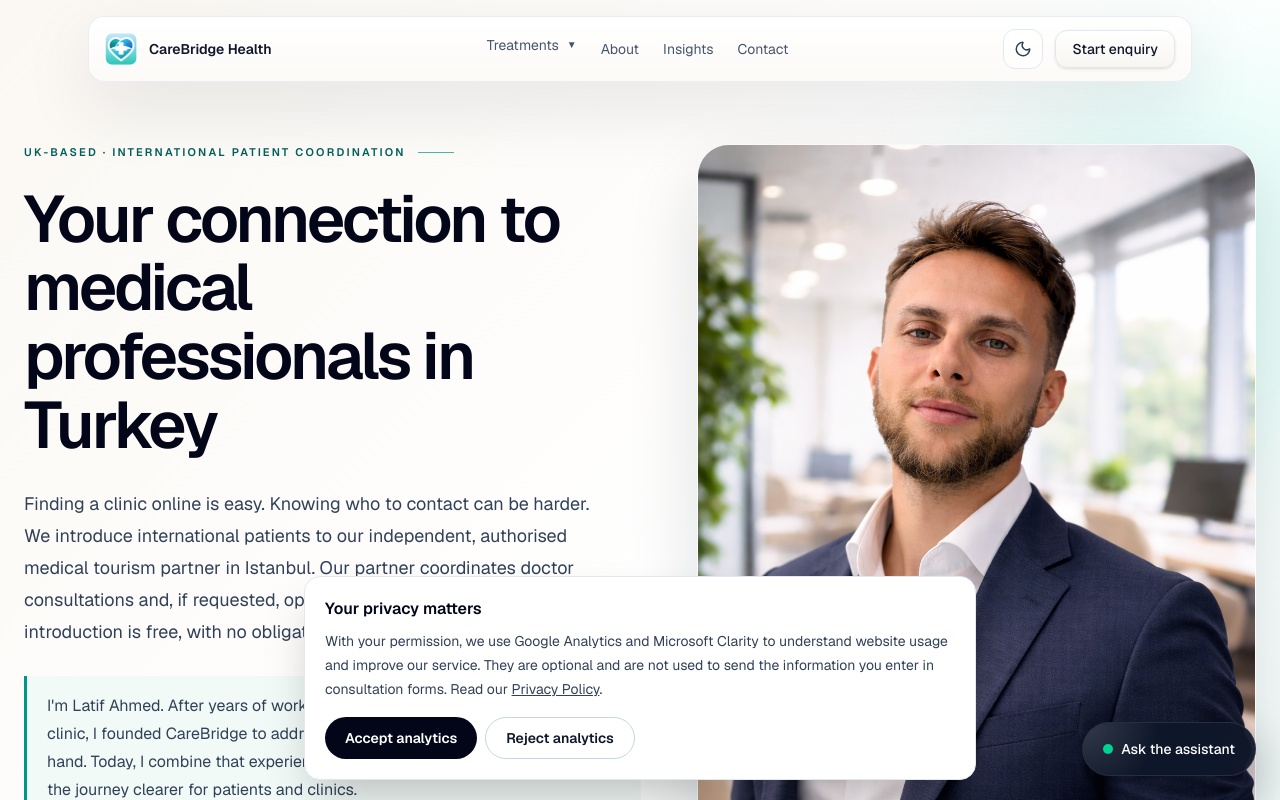
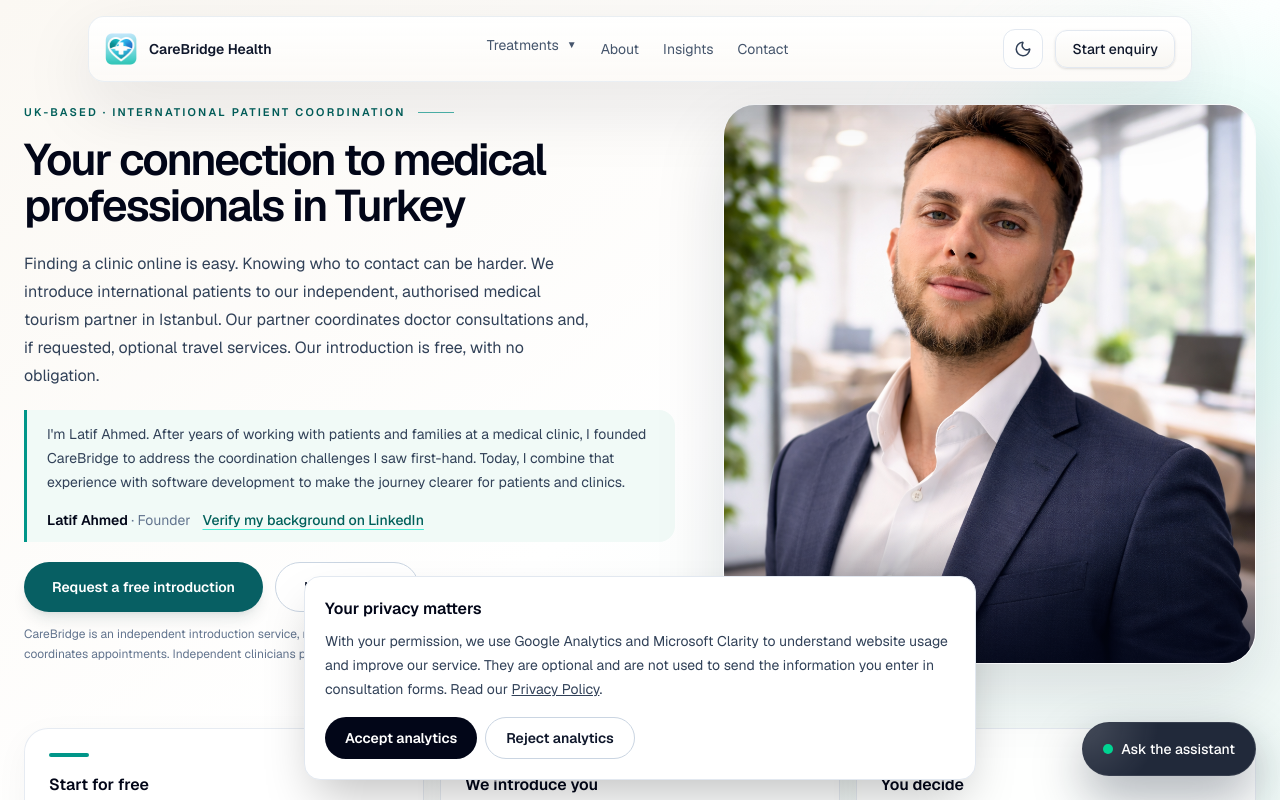
Before and after one commit to LyatifAhmed/carebridgehealth, a Next.js app: page / in a window 1280 px wide. Shown: the top 800 px of the page. Built offline with nearby package versions, Linux system fonts and the light colour scheme.

Commit message:
Compact homepage hero spacing and typography to keep primary CTA in viewport

```diff
--- a/app/components/HomePageClient.tsx
+++ b/app/components/HomePageClient.tsx
@@ -250,22 +250,22 @@ export default function HomePageClient() {
       <LandingCursorHalo />
       <section id="hero-section" className="relative overflow-hidden bg-gradient-to-br from-[#fbf8f3] via-white to-[#ecf8f5]">
         <div aria-hidden="true" className="pointer-events-none absolute -right-28 top-12 h-[420px] w-[420px] rounded-full bg-teal-100/45 blur-3xl" />
-        <div className="relative mx-auto max-w-7xl px-6 pb-16 pt-28 md:pb-20 md:pt-36">
-          <div className="grid items-center gap-9 lg:grid-cols-[1.05fr_0.95fr] lg:items-stretch lg:gap-12 xl:gap-14">
+        <div className="relative mx-auto max-w-7xl px-6 pb-12 pt-24 md:pb-16 md:pt-28 lg:pt-[104px]">
+          <div className="grid items-center gap-8 lg:grid-cols-[1.1fr_0.9fr] lg:items-stretch lg:gap-10 xl:gap-12">
             <div className="max-w-2xl">
               <p className="flex items-center gap-3 text-[11px] font-semibold uppercase tracking-[0.2em] text-teal-800">
                 UK-based · International patient coordination
                 <span className="h-px w-9 bg-teal-600/70" />
               </p>
-              <h1 className="mt-6 text-4xl font-semibold leading-[1.05] tracking-[-0.045em] text-slate-950 sm:text-5xl md:text-6xl lg:text-[4.1rem]">
+              <h1 className="mt-4 text-4xl font-semibold leading-[1.06] tracking-[-0.045em] text-slate-950 sm:text-5xl lg:text-[clamp(2.6rem,3.45vw,3.5rem)]">
                 Your connection to medical professionals in Turkey
               </h1>
-              <p className="mt-7 max-w-xl text-base leading-8 text-slate-700 md:text-lg">
+              <p className="mt-5 max-w-xl text-base leading-7 text-slate-700">
                 Finding a clinic online is easy. Knowing who to contact can be harder. We introduce international patients to our independent, authorised medical tourism partner in Istanbul. Our partner coordinates doctor consultations and, if requested, optional travel services. Our introduction is free, with no obligation.
               </p>
 
-              <div className="mt-7 rounded-r-2xl border-l-[3px] border-teal-600 bg-[#f1faf7] px-5 py-4 dark:bg-[#173c3b]">
-                <p className="text-sm leading-7 text-slate-700 md:text-base">
+              <div className="mt-5 rounded-r-2xl border-l-[3px] border-teal-600 bg-[#f1faf7] px-5 py-3 dark:bg-[#173c3b]">
+                <p className="text-sm leading-6 text-slate-700">
                   I&apos;m Latif Ahmed. After years of working with patients and families at a medical clinic, I founded CareBridge to address the coordination challenges I saw first-hand. Today, I combine that experience with software development to make the journey clearer for patients and clinics.
                 </p>
                 <div className="mt-4 flex flex-wrap items-center gap-3">
@@ -276,7 +276,7 @@ export default function HomePageClient() {
                 </div>
               </div>
 
-              <div className="mt-7 flex flex-col gap-3 sm:flex-row sm:flex-wrap">
+              <div className="mt-5 flex flex-col gap-3 sm:flex-row sm:flex-wrap">
                 <a href="#form" className="inline-flex min-h-12 items-center justify-center rounded-full bg-[#075f63] px-7 py-3.5 text-sm font-semibold text-white shadow-lg shadow-teal-950/10 transition hover:bg-[#064c50]">
                   Request a free introduction
                 </a>
@@ -284,14 +284,14 @@ export default function HomePageClient() {
                   How it works
                 </a>
               </div>
-              <p className="mt-5 max-w-lg text-xs leading-5 text-slate-500">
+              <p className="mt-3 max-w-lg text-xs leading-5 text-slate-500">
                 CareBridge is an independent introduction service, not a clinic. Our Turkish partner coordinates appointments. Independent clinicians provide medical advice and treatment.
               </p>
             </div>
 
             <div className="mx-auto w-full max-w-[480px] lg:max-w-none lg:self-stretch">
               <figure className="relative overflow-hidden rounded-[32px] border border-white/75 bg-slate-100 shadow-[0_30px_70px_rgba(15,23,42,0.13)] dark:border-slate-700 lg:h-full">
-                <div className="relative aspect-[4/5] w-full sm:aspect-[5/6] lg:aspect-auto lg:h-full lg:min-h-[560px]">
+                <div className="relative aspect-[4/5] w-full sm:aspect-[5/6] lg:aspect-auto lg:h-full lg:min-h-[460px]">
                   <Image
                     src="/Lyatif-Ahmed-Redzheb-Founder-of-BetaOffice.png"
                     alt="Latif Ahmed, founder of CareBridge Health"
```
